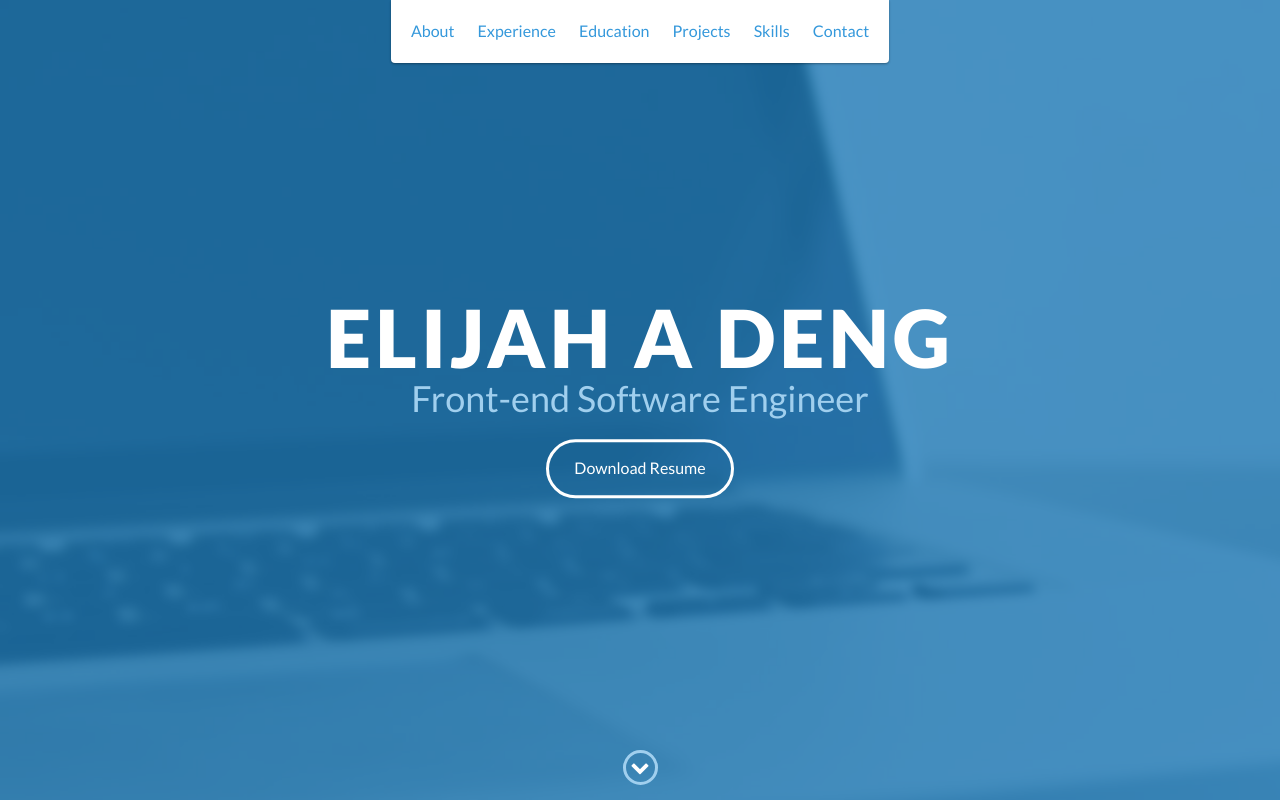
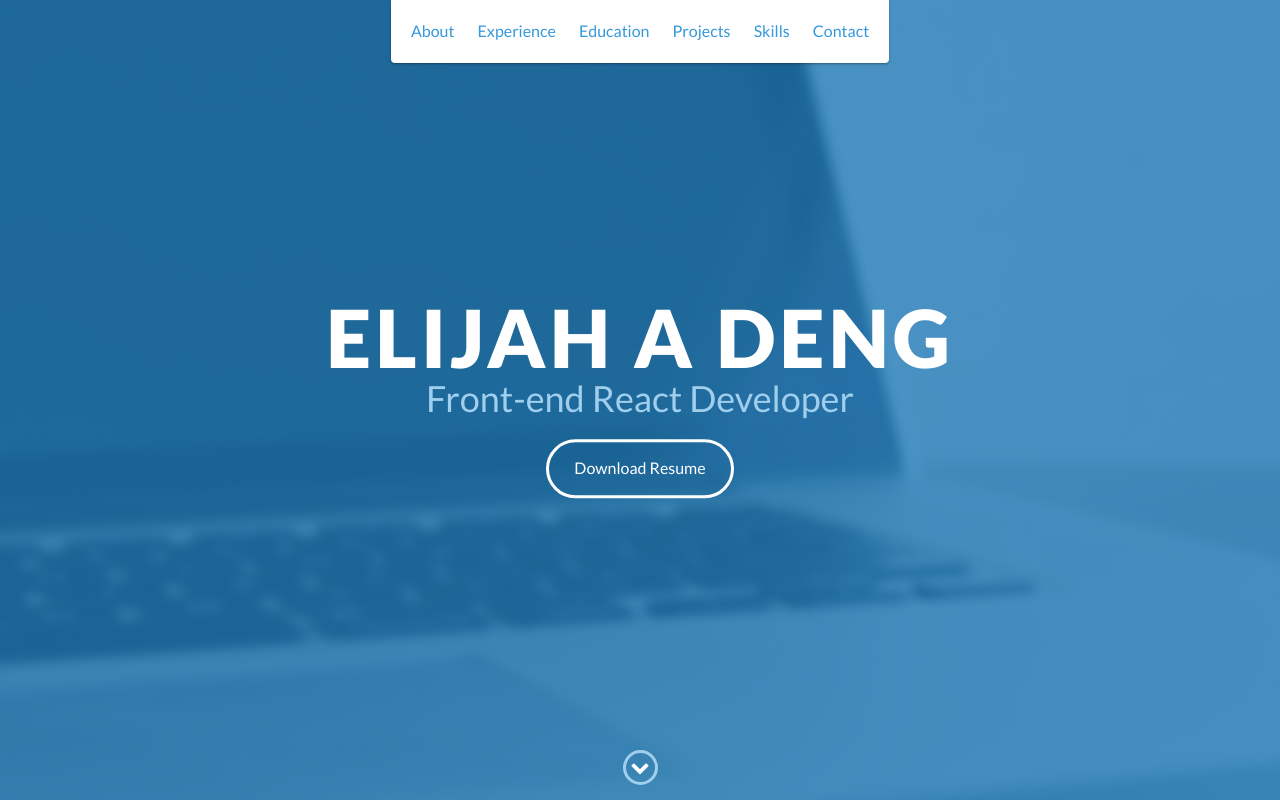
Before and after one commit to Zickydeng/Zickydeng.github.io, a website: page index.html in a window 1280 px wide. Shown: the top 800 px of the page. Drawn offline with nearby package versions, Linux system fonts and the light colour scheme.

Commit message:
Update index.html

```diff
--- a/index.html
+++ b/index.html
@@ -49,7 +49,7 @@
     <div id="lead">
         <div id="lead-content">
             <h1>Elijah A Deng</h1>
-            <h2>Front-end Software Engineer</h2>
+            <h2>Front-end React Developer</h2>
             <a href="Elijah_resume1.pdf" download="resume.pdf" class="btn-rounded-white">Download Resume</a>
         </div>
         <!-- End #lead-content -->
```
